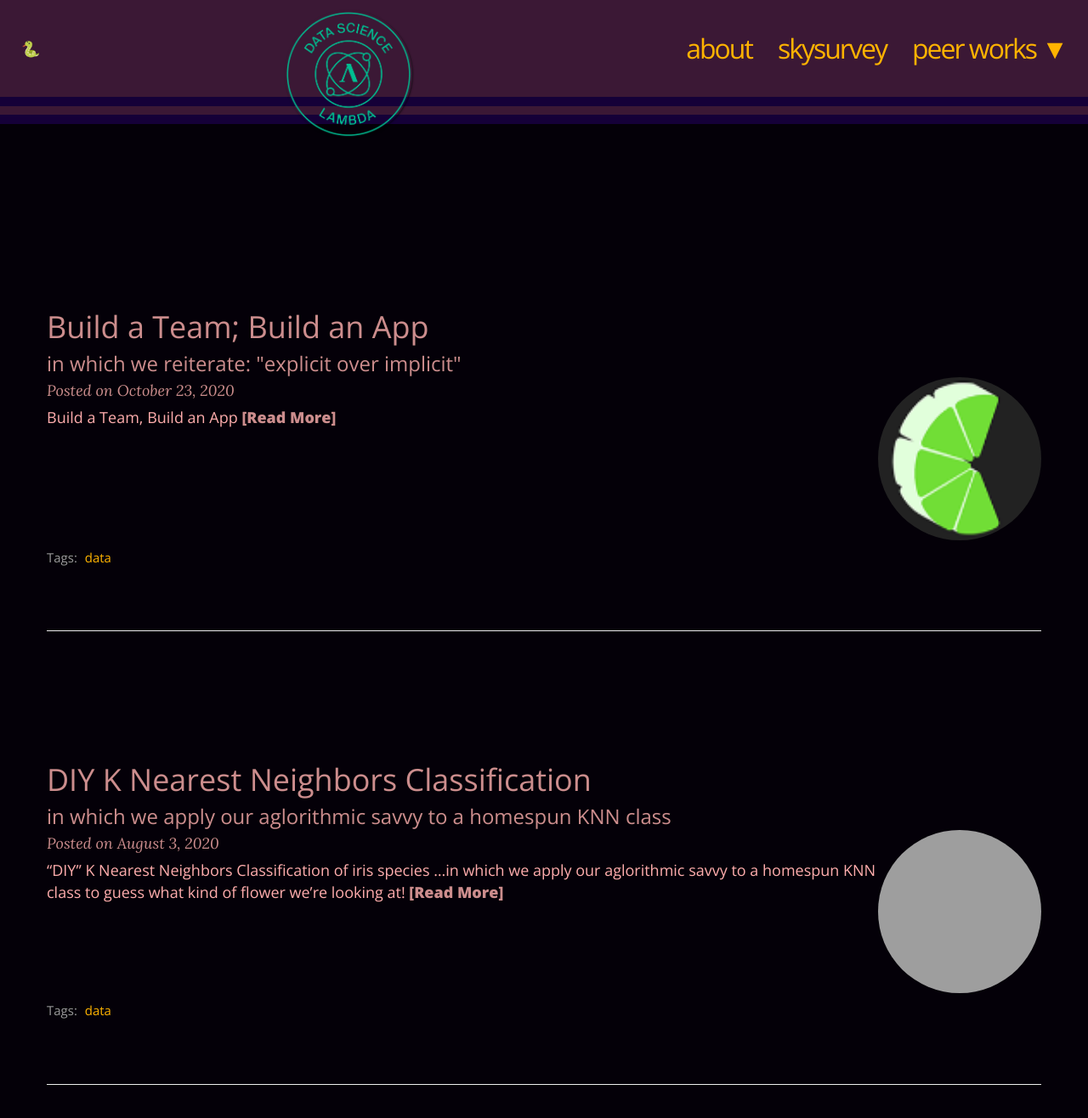
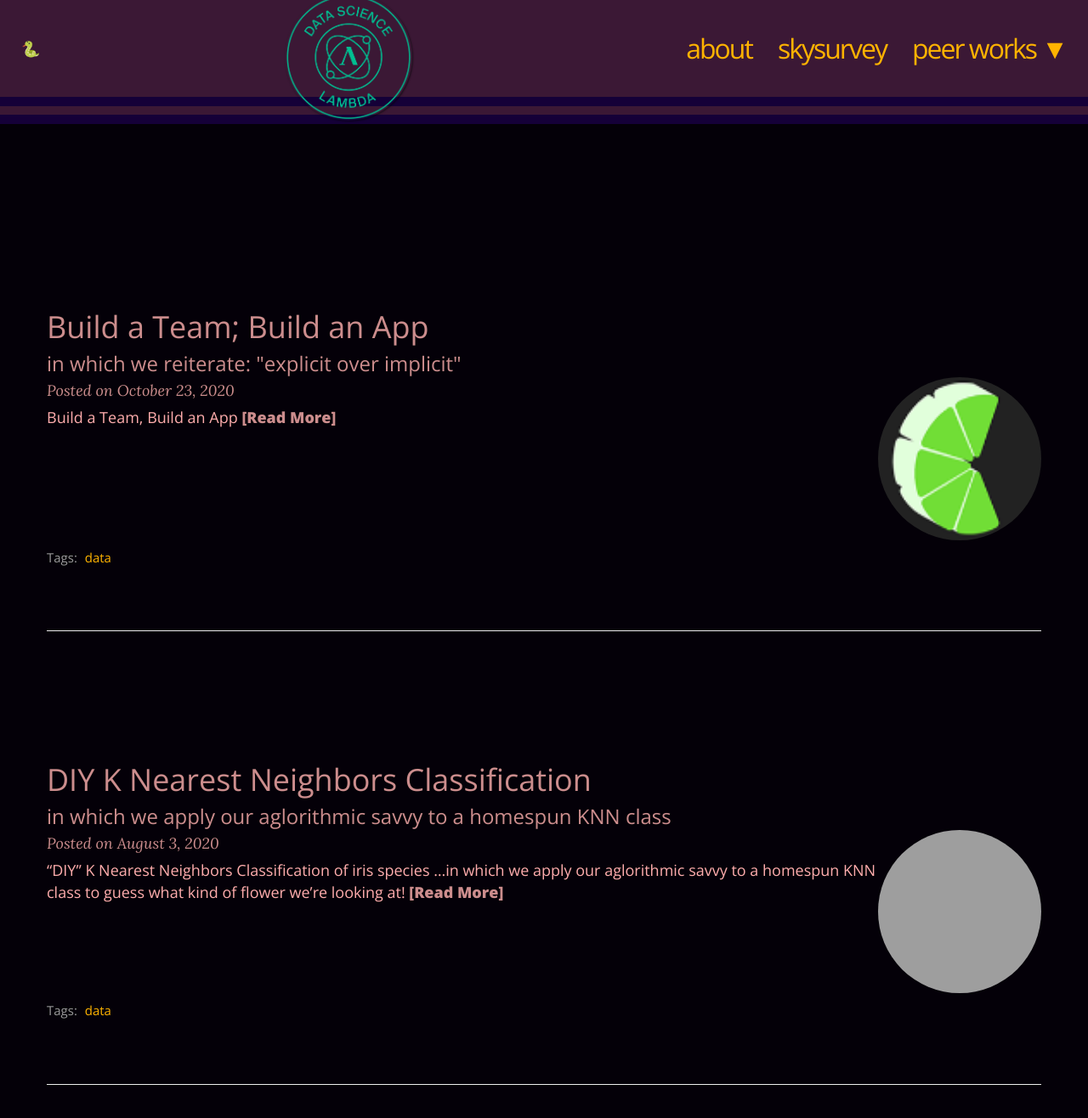
Before and after one commit to CSLSDS/CSLSDS.github.io, a Jekyll site: the page built from index.html, in a window 1280 px wide and 1400 px high. Shown: the top 1316 px of the window at 85% size. Built offline with Jekyll 4.4.1, drawn with Linux system fonts in a browser that asks for light colours; nearby versions of some CDN libraries; the list of posts is cut into pages by our own code; grey boxes are pictures that could not be loaded.

Commit message:
Update main.css

```diff
--- a/css/main.css
+++ b/css/main.css
@@ -198,7 +198,7 @@ img {
 @media only screen and (min-width: 768px) {
   .navbar-custom .avatar-container {
     width: 150px;
-    margin-top: -70px;
+    margin-top: -90px;
   }
 
   .navbar-custom .avatar-container  .avatar-img-border {
```
